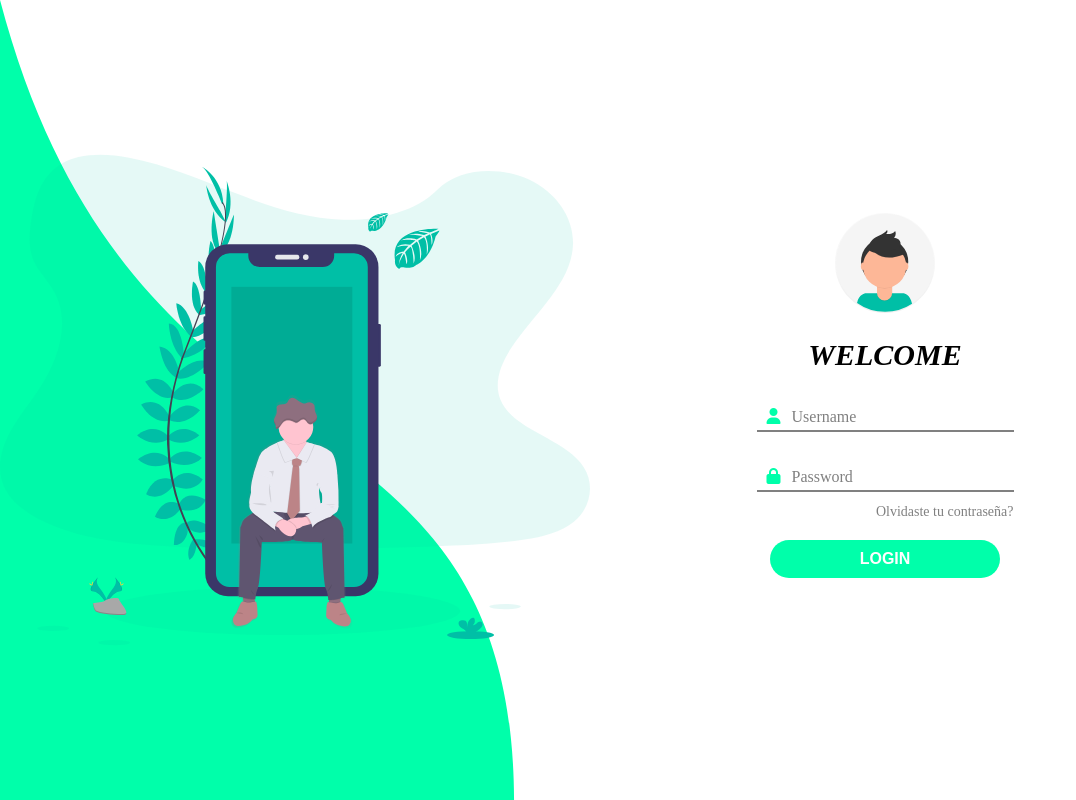
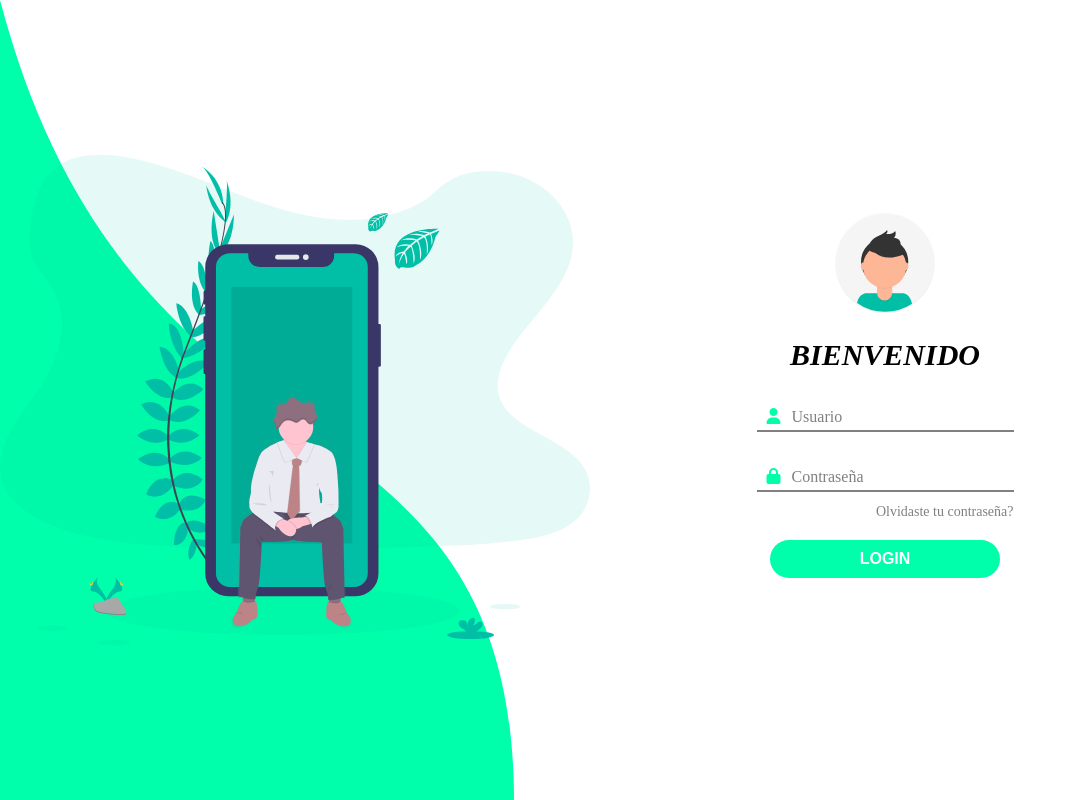
Before and after one commit to edson-aldair/login, a plain HTML site: page index.html in a window 1280 px wide. Shown: the whole page, without its empty margins (0-1076 px from the left). Drawn offline with Linux system fonts and the light colour scheme.

Commit message:
Add files via upload

```diff
--- a/index.html
+++ b/index.html
@@ -183,16 +183,16 @@
         </div>
         <div class="derecha">
             <img src="imagenes/perfil.svg" alt="face">
-            <h1>welcome</h1>
+            <h1>Bienvenido</h1>
             <form class="formulario">
                 <div class="usuario">
                     <input type="text" name="nombre" id="nombre" required>
-                    <label for="nombre">Username</label>
+                    <label for="nombre">Usuario</label>
                     <i class="fas fa-user"></i>
                 </div>
                 <div class="password">
                     <input type="password" name="password" id="password" required>
-                    <label for="password">Password</label>
+                    <label for="password">Contraseña</label>
                     <i class="fas fa-lock"></i>
                 </div>
                 <p><a href="https://www.facebook.com">Olvidaste tu contraseña?</a></p>
```
